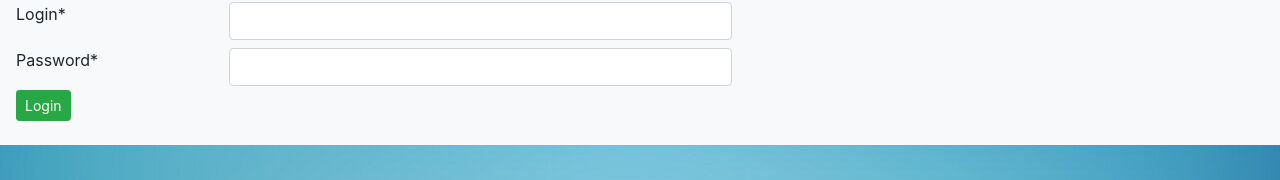
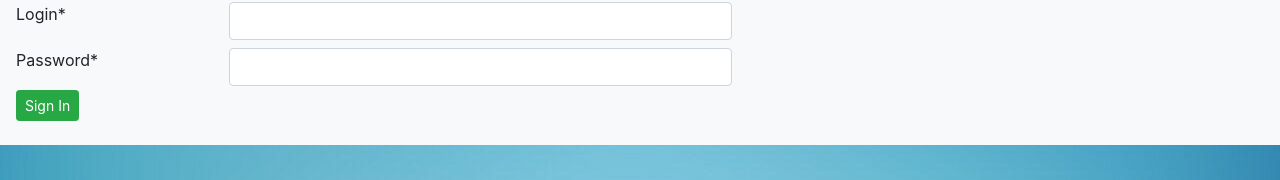
Before and after one commit to Zakycka163/family_budget, a React (Create React App) app: page /profile in a window 1280 px wide. Shown: the part 145-325 px from the top of the page. Built offline with nearby package versions, Linux system fonts and the light colour scheme.

Commit message:
Button Profile added

```diff
--- a/src/components/navBar/endBar/EndBar.jsx
+++ b/src/components/navBar/endBar/EndBar.jsx
@@ -4,7 +4,7 @@ import LangContainer from "./lang/LangContainer";
 
 const EndBar = (props) => {
     let buttons = props.items.map((e, i) => {
-            return <NavLink className="btn btn-sm btn-success" key={i} exact to={e.path}>{e.title}</NavLink>
+            return <NavLink className="btn btn-sm btn-success" key={i} exact to={e.path}>{e.button}</NavLink>
         }
     );
     return (
--- a/src/components/navBar/endBar/EndBarContainer.jsx
+++ b/src/components/navBar/endBar/EndBarContainer.jsx
@@ -3,7 +3,9 @@ import {connect} from "react-redux";
 
 const mapStateToProps = (state) => {
     return {
-        items: state.elements.menu.end_items
+        items: (state.profile.is_active === true)
+            ? state.elements.menu.end_items.filter(e => e.is_SingIn === true)
+            : state.elements.menu.end_items.filter(e => e.is_SingIn === false)
     }
 }
 
--- a/src/components/navBar/endBar/lang.js
+++ b/src/components/navBar/endBar/lang.js
@@ -1,6 +1,12 @@
 const items = {
-    en: [ "Sign In"],
-    ru: [ "Вход"],
+    en: [
+            {button: "Sign In", is_SingIn: false},
+            {button: "Profile", is_SingIn: true}
+        ],
+    ru: [
+            {button: "Вход", is_SingIn: false},
+            {button: "Профиль", is_SingIn: true}
+    ],
     properties: [
         {path: "/profile"}
     ]
--- a/src/components/navBar/lang.js
+++ b/src/components/navBar/lang.js
@@ -4,7 +4,7 @@ import end_items from "./endBar/lang";
 const menu = {
     en:{
         start_items: start_items.en.map((e, i) => {return {title: e, ...start_items.properties[i]}}),
-        end_items: end_items.en.map((e, i)=> {return {title: e, ...end_items.properties[i]}}),
+        end_items: end_items.en.map((e)=> {return {...e, ...end_items.properties[0]}}),
         flags: {
             en: "en_active_flag",
             ru: "ru_flag",
@@ -12,7 +12,7 @@ const menu = {
     },
     ru:{
         start_items: start_items.ru.map((e, i)=> {return {title: e, ...start_items.properties[i]}}),
-        end_items: end_items.ru.map((e, i)=> {return {title: e, ...end_items.properties[i]}}),
+        end_items: end_items.ru.map((e)=> {return {...e, ...end_items.properties[0]}}),
         flags: {
             en: "en_flag",
             ru: "ru_active_flag",
--- a/src/components/pages/profile/Profile.jsx
+++ b/src/components/pages/profile/Profile.jsx
@@ -1,6 +1,5 @@
 import React from "react";
 import PageTitle from "../PageTitle";
-import Notification from "../../common/alert";
 
 const Profile = (props) => {
     let page = props.page;
@@ -45,7 +44,7 @@ const Profile = (props) => {
                     <div className="col">
                         <button className="btn btn-success btn-sm"
                                 onClick={onLoginClick}>
-                            {page.content.save}
+                            {page.content.buttons.signIn}
                         </button>
                     </div>
                 </div>
--- a/src/components/pages/profile/lang.js
+++ b/src/components/pages/profile/lang.js
@@ -29,7 +29,10 @@ const profilePage = {
     en: {
         title: "Profile",
         content: {
-            save: "Login",
+            buttons: {
+                signIn: "Sign In",
+                signOut: "Sign Out"
+            },
             login: "Login",
             password: "Password"
         },
@@ -42,7 +45,10 @@ const profilePage = {
     ru: {
         title: "Профиль",
         content: {
-            save: "Войти",
+            buttons: {
+                signIn: "Вход",
+                signOut: "Выход"
+            },
             login: "Логин",
             password: "Пароль"
         },
```
